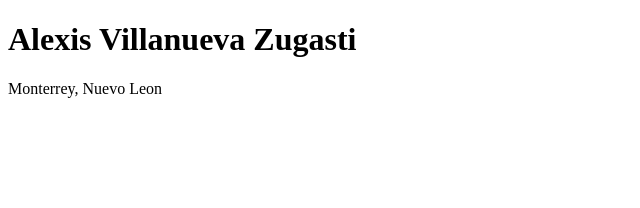
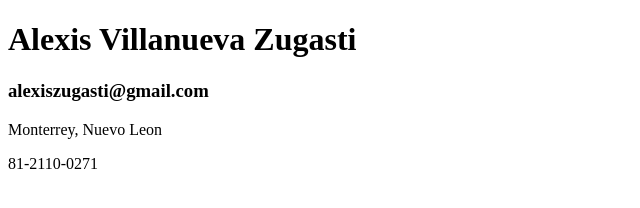
Before and after one commit to alexisavz/Laboratorio_1_Mi_Curriculum, a plain HTML site: page index.html in a window 1280 px wide. Shown: the whole page, without its empty margins (0-640 px from the left). Drawn offline with Linux system fonts and the light colour scheme.

Commit message:
Added title and header info

```diff
--- a/index.html
+++ b/index.html
@@ -6,9 +6,22 @@
     <meta name="viewport" content="width=device-width, initial-scale=1.0">
     <title>Alexis Zugasti</title>
 </head>
+
+<header>
+
+    <h1>Alexis Villanueva Zugasti</h1>
+    <h3>alexiszugasti@gmail.com</h5>
+    <p>Monterrey, Nuevo Leon</p>
+    <p>81-2110-0271</p>
+
+</header>
+
 <body>
-    <h1>Alexis Villanueva Zugasti</h1>
-    <p>Monterrey, Nuevo Leon</p>
+
+    <main>
+
+    </main>
+
 
 </body>
 </html>
```
